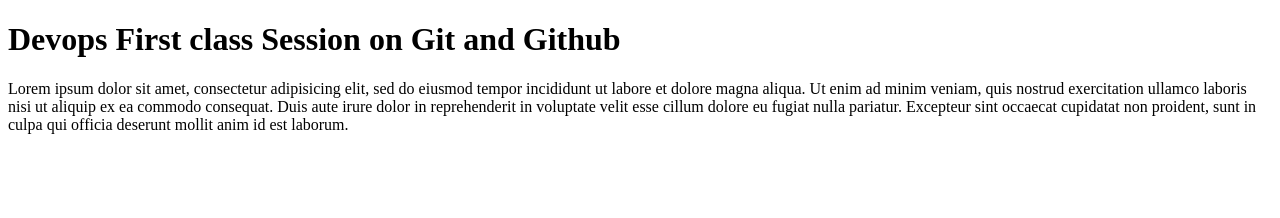
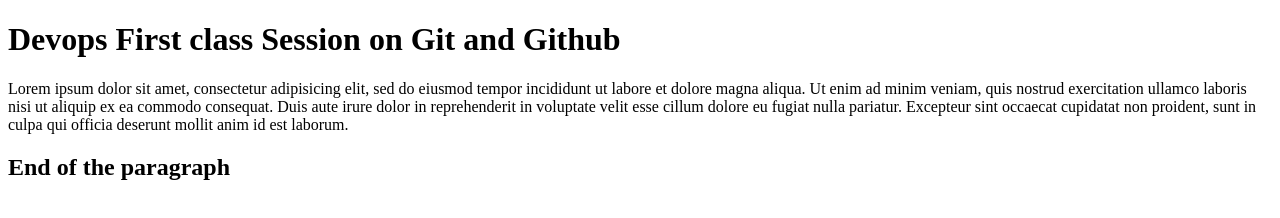
Before and after one commit to sailendra6/TestRepository, a plain HTML site: page index.html in a window 1280 px wide. Drawn offline with Linux system fonts and the light colour scheme.

Commit message:
Nottom header added

```diff
--- a/index.html
+++ b/index.html
@@ -12,4 +12,5 @@ consequat. Duis aute irure dolor in reprehenderit in voluptate velit esse
 cillum dolore eu fugiat nulla pariatur. Excepteur sint occaecat cupidatat non
 proident, sunt in culpa qui officia deserunt mollit anim id est laborum.</p>
 </body>
+<h2>End of the paragraph</h2>
 </html>
```
